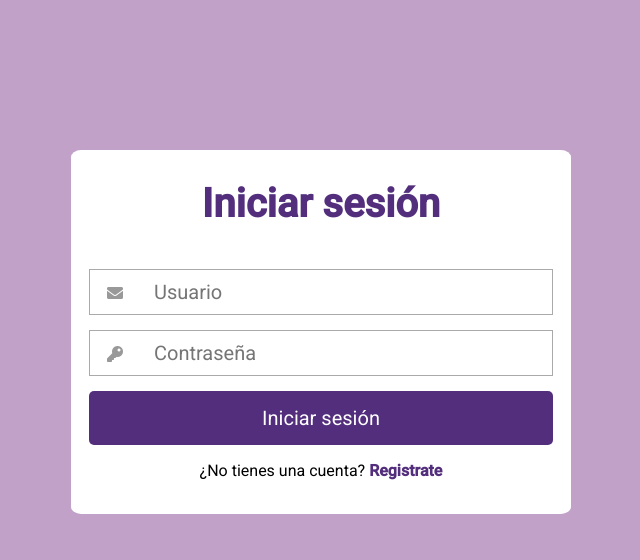
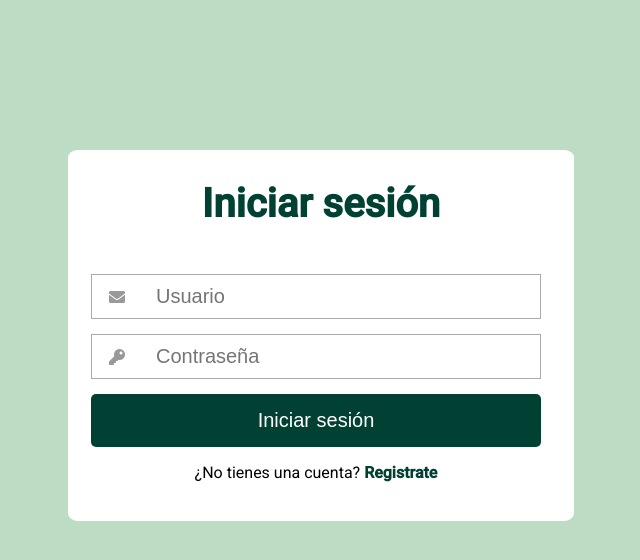
Before and after one commit to valbaldo/Proyecto-7C-GRUPO-1, a PHP site: page /loginvista.html in a window 1280 px wide. Shown: the top 560 px of the page, without its empty margins (319-959 px from the left). Run offline with PHP 8.4, Linux system fonts and the light colour scheme; some libraries are stand-ins or nearby versions.

Commit message:
LOGIN Y REGISTRO (SIN BASE DE DATOS)

```diff
--- a/portfolio-responsive-complete-master/index.html
+++ b/portfolio-responsive-complete-master/index.html
@@ -6,8 +6,7 @@
 
         <link rel="stylesheet" href="assets/css/styles.css">
 
-        <!-- =====BOX ICONS===== -->
-        <link href='https://cdn.jsdelivr.net/npm/boxicons@2.0.5/css/boxicons.min.css' rel='stylesheet'>
+
 
         <title>Buscando Huellitas</title>
     </head>
@@ -108,7 +107,7 @@
 
         <!--===== FOOTER =====-->
         <footer class="footer">
-            <p class="footer__title">Marlon</p>
+            <p class="footer__title">Buscando Huellitas</p>
             <div class="footer__social">
                 <a href="#" class="footer__icon"><i class='bx bxl-facebook' ></i></a>
                 <a href="#" class="footer__icon"><i class='bx bxl-instagram' ></i></a>
--- a/portfolio-responsive-complete-master/login/registrarvista_files/style-registlog.css
+++ b/portfolio-responsive-complete-master/login/registrarvista_files/style-registlog.css
@@ -1,15 +1,23 @@
 @import url('https://fonts.googleapis.com/css2?family=Roboto:wght@100;300;400;500&display=swap');
-*{
+    :root {
+  --header-height: 3rem;
+  --font-semi: 600;
+  --verdeclaro: 135;
+  --salmon:0;
+  --verdeoscuro:168;
+  --first-color: hsl(var(--verdeclaro), 32%, 80%);
+  --second-color: hsl(var(--salmon), 38%, 71%);
+  --verdeo: hsl(var(--verdeoscuro), 97%, 13%);
     font-family: 'Roboto', sans-serif;
     box-sizing: border-box;
 }
 body{
     margin: 0;
-    background: #c2a1c9;
+    background: var(--first-color);
 }
 .contenedor{
-    width: 100%;
-    padding: 15px;
+    width: 90%;
+    padding: 20px;
 }
 .formulario{
     background: #fff;
@@ -18,7 +26,7 @@ body{
 }
 h1{
     text-align: center;
-    color: #532e7d;
+    color: var(--verdeo);
     font-size: 40px;
 }
 input[type="text"],
@@ -42,7 +50,7 @@ input[type="password"]{
     width: 100%;
     color: white;
     font-size: 20px;
-    background:  #532e7d;
+    background: var(--verdeo);
     padding: 15px 20px;
     border-radius: 5px;
     cursor: pointer;
@@ -55,11 +63,11 @@ p{
 }
 .link{
     text-decoration: none;
-      color: #532e7d;
+      color: var(--verdeo);
     font-weight: 600;
 }
 .link:hover{
-     color: rgb(151, 81, 216);
+     color: var(--first-color);
 }
 @media(min-width:768px)
 {
```
